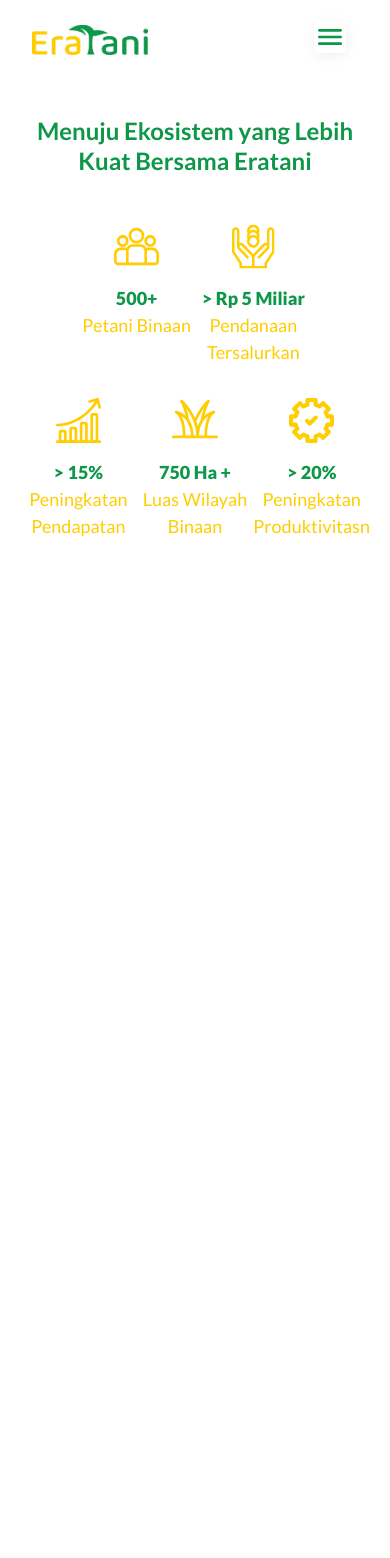
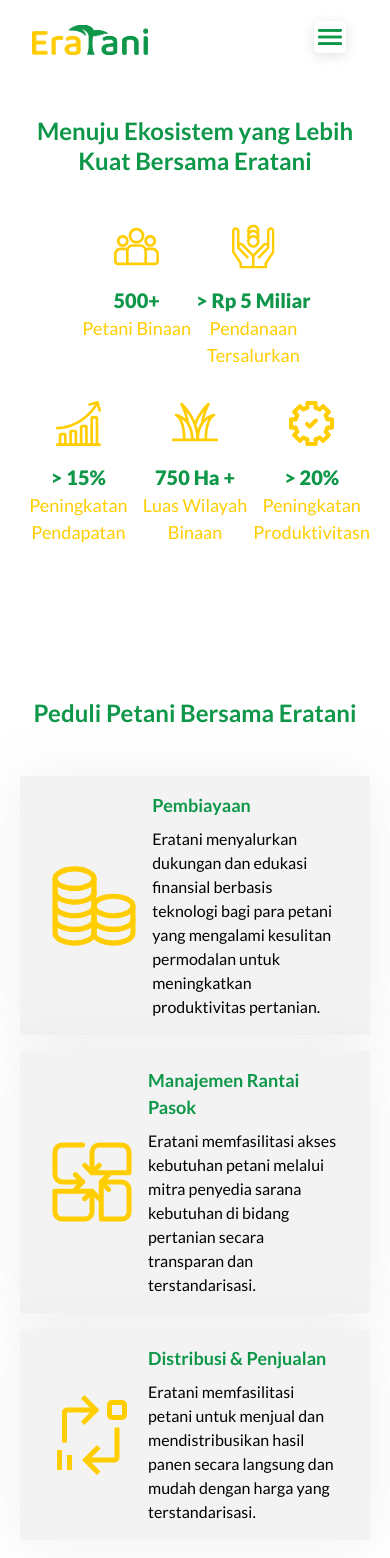
Before and after one commit to aynunnissa/ET-Frontend, a React (Create React App) app: page / in a window 390 px wide. Shown: the top 1558 px of the page. Before the commit the page ends 844 px from the top, so only its background shows below. Built offline with nearby package versions, Linux system fonts and the light colour scheme.

Commit message:
feat: add core value section

```diff
--- a/src/App.tsx
+++ b/src/App.tsx
@@ -1,8 +1,6 @@
 import './App.css';
-import Header from './components/layout/Header';
-import Button from './components/shared/Button';
-import ChevronLeft from "./assets/icons/chevron-left.svg";
 import Layout from './components/layout/Layout';
+import CoreValues from './features/home/core-values';
 import GrowthSection from './features/home/growth';
 
 function App() {
@@ -11,7 +9,9 @@
       <Layout>
         <GrowthSection />
       </Layout>
-
+      <Layout>
+        <CoreValues />
+      </Layout>
     </div>
   );
 }
--- /dev/null
+++ b/src/components/core-values/Item.tsx
@@ -0,0 +1,27 @@
+interface IProps {
+  icon: string,
+  title: string,
+  description: string
+}
+
+const CoreValueItem = (props: IProps) => {
+  return(
+    <div className="rounded-sm drop-shadow-main bg-neutral-100 px-8 py-4 md:px-16 md:py-8">
+      <div className="flex items-center gap-4 md:gap-8">
+        <div className="h-20 md:h-32 grow shrink-0">
+          <img
+            src={props.icon}
+            alt={props.title}
+            className="h-full w-auto"
+          />
+        </div>
+        <div className="text-left">
+          <h3 className="title-2 mb-2 text-primary-main">{props.title}</h3>
+          <p className="caption-1">{props.description}</p>
+        </div>
+      </div>
+    </div>
+  );
+}
+
+export default CoreValueItem;
--- a/src/components/layout/Layout/SectionLayout.tsx
+++ b/src/components/layout/Layout/SectionLayout.tsx
@@ -6,7 +6,7 @@
 
 const SectionLayout = ({ children }: IProps) => {
   return(
-    <div className="px-5 py-9 bg-white">
+    <div className="px-5 md:px-20 py-9 bg-white">
       {children}
     </div>
   )
--- /dev/null
+++ b/src/features/home/core-values/constants.ts
@@ -0,0 +1,27 @@
+import CoinsIcon from "../../../assets/icons/coins.svg";
+import CycleMovementIcon from "../../../assets/icons/cycle-movement.svg";
+import DataShareIcon from "../../../assets/icons/data-share.svg";
+
+interface IValueItem {
+  icon: string,
+  title: string,
+  description: string
+}
+
+export const VALUE_ITEMS: Array<IValueItem> = [
+  {
+    icon: CoinsIcon,
+    title: "Pembiayaan",
+    description: "Eratani menyalurkan dukungan dan edukasi finansial berbasis teknologi bagi para petani yang mengalami kesulitan permodalan untuk meningkatkan produktivitas pertanian."
+  },
+  {
+    icon: CycleMovementIcon,
+    title: "Manajemen Rantai Pasok",
+    description: "Eratani memfasilitasi akses kebutuhan petani melalui mitra penyedia sarana kebutuhan di bidang pertanian secara transparan dan terstandarisasi."
+  },
+  {
+    icon: DataShareIcon,
+    title: "Distribusi & Penjualan",
+    description: "Eratani memfasilitasi petani untuk menjual dan mendistribusikan hasil panen secara langsung dan mudah dengan harga yang terstandarisasi."
+  }
+]
--- /dev/null
+++ b/src/features/home/core-values/index.tsx
@@ -0,0 +1,26 @@
+import CoreValueItem from "../../../components/core-values/Item";
+import SectionLayout from "../../../components/layout/Layout/SectionLayout";
+import { VALUE_ITEMS } from "./constants";
+
+const CoreValues = () => {
+  return(
+    <SectionLayout>
+      <div className="w-full lg:w-[60%] mx-auto">
+        <h2 className="title-1 text-primary-500">Peduli Petani Bersama Eratani</h2>
+      </div>
+      <div className="flex flex-col gap-4 mt-12">
+        {VALUE_ITEMS.map(value => (
+          <div key={value.title} className="w-full">
+            <CoreValueItem
+              title={value.title}
+              description={value.description}
+              icon={value.icon}
+            />
+          </div>
+        ))}
+      </div>
+    </SectionLayout>
+  )
+}
+
+export default CoreValues;
--- a/src/features/home/growth/index.tsx
+++ b/src/features/home/growth/index.tsx
@@ -6,7 +6,7 @@
   return(
     <SectionLayout>
       <div>
-        <div className="w-full lg:w-[45%] mx-auto">
+        <div className="w-full lg:w-[50%] mx-auto">
           <h2 className="title-1 text-primary-500">Menuju Ekosistem yang Lebih Kuat Bersama Eratani</h2>
         </div>
         <div className="w-full md:w-2/3 mx-auto mt-12">
--- a/tailwind.config.js
+++ b/tailwind.config.js
@@ -70,6 +70,9 @@
           100: "#FEDCD2",
           main: "#D9253D"
         },
+      },
+      dropShadow: {
+        main: '0px 2px 30px rgba(112, 112, 112, 0.1)'
       }
     },
   },
@@ -88,12 +91,17 @@
         },
         '.title-2': {
           fontWeight: '600',
-          fontSize: pxToVw(35),
-          lineHeight: pxToVw(48),
+          fontSize: '18px',
+          lineHeight: 'auto',
+
+          '@media (min-width: 576px)': {
+            fontSize: '35px',
+            lineHeight: '48px',
+          }
         },
         '.title-3': {
           fontWeight: '700',
-          fontSize: '18px',
+          fontSize: '20px',
           lineHeight: 'auto',
 
           '@media (min-width: 576px)': {
@@ -111,8 +119,13 @@
           }
         },
         '.caption-1': {
-          fontSize: pxToVw(21),
-          lineHeight: pxToVw(30),
+          fontSize: '16px',
+          lineHeight: 'auto',
+
+          '@media (min-width: 768px)': {
+            fontSize: '21px',
+            lineHeight: '30px',
+          }
         },
         '.caption-2': {
           fontSize: pxToVw(18),
```
Also changed, not shown: src/features/home/growth/constants.ts (renamed from src/features/home/growth/constants.tsx).
